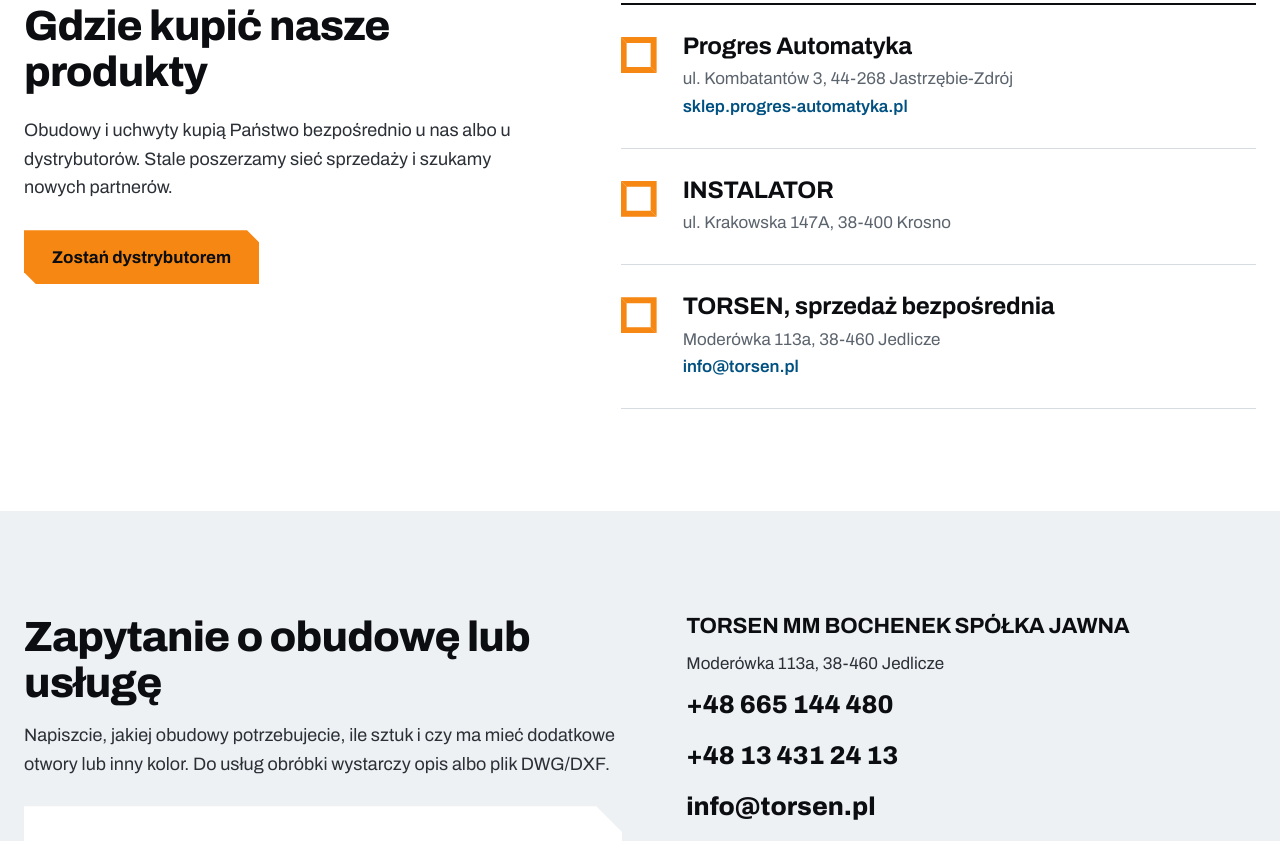
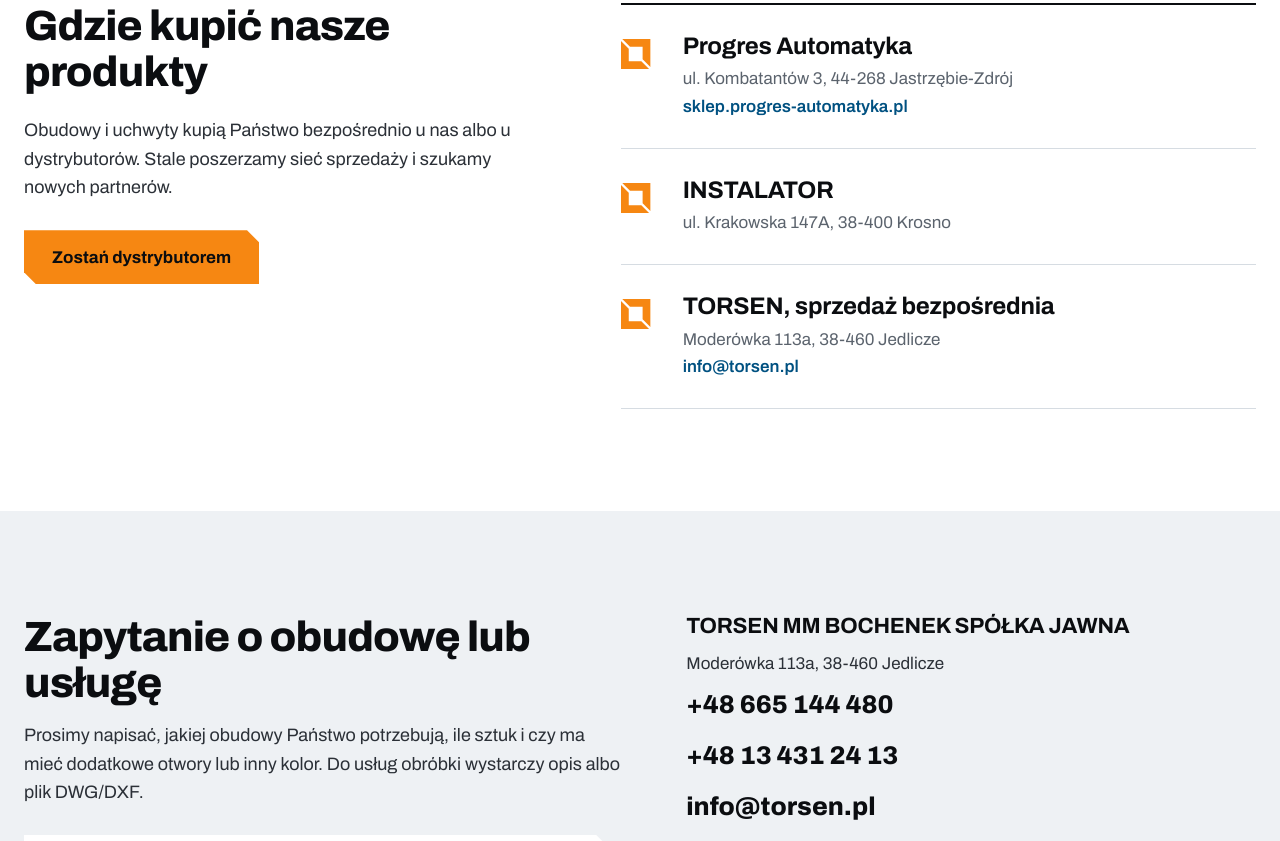
Before and after one commit to Disaster26/torsen-koncepcja, a plain HTML site: page index.html in a window 1280 px wide. Shown: the part 5415-6256 px from the top of the page. Drawn offline with Linux system fonts and the light colour scheme.

Commit message:
Znak z logo przy dystrybutorach, przycięte zdjęcia produktów, mapa
Co-Authored-By: Claude Opus 5.5 <noreply@anthropic.com>

```diff
--- a/index.html
+++ b/index.html
@@ -151,7 +151,7 @@ section{padding:clamp(64px,8vw,120px) 0}
 .siec .opis{font-size:18px;margin-bottom:28px}
 .dyst{border-top:2px solid var(--ink)}
 .dyst article{display:grid;grid-template-columns:44px 1fr;gap:18px;padding:28px 0;border-bottom:1px solid var(--ln)}
-.dyst .zn{position:relative;width:36px;height:36px;--n:36px;--nt:6px;margin-top:4px}
+.dyst .zn{width:30px;height:30px;margin-top:6px}.dyst .zn svg{width:30px;height:30px;display:block}
 .dyst h3{font-size:24px;margin-bottom:6px}
 .dyst p{margin:0;color:var(--mut)}
 .dyst a{color:var(--bl);font-weight:600;text-decoration:none}
@@ -471,9 +471,9 @@ footer li{margin:0 0 6px}
       <a class="btn btn-or" href="#kontakt">Zostań dystrybutorem</a>
     </div>
     <div class="dyst">
-      <article><span class="zn"><span class="n-tr"></span><span class="n-bl"></span></span><div><h3>Progres Automatyka</h3><p>ul. Kombatantów 3, 44-268 Jastrzębie-Zdrój</p><p><a href="https://sklep.progres-automatyka.pl" rel="noopener" target="_blank">sklep.progres-automatyka.pl</a></p></div></article>
-      <article><span class="zn"><span class="n-tr"></span><span class="n-bl"></span></span><div><h3>INSTALATOR</h3><p>ul. Krakowska 147A, 38-400 Krosno</p></div></article>
-      <article><span class="zn"><span class="n-tr"></span><span class="n-bl"></span></span><div><h3>TORSEN, sprzedaż bezpośrednia</h3><p>Moderówka 113a, 38-460 Jedlicze</p><p><a href="mailto:info@torsen.pl">info@torsen.pl</a></p></div></article>
+      <article><span class="zn"><svg viewBox="0 0 20.8 20.8" aria-hidden="true"><g transform="matrix(1 0 0 -1 0 20.79)"><path d="m20.354 20.79h-19.467l5.3707-5.3711h8.7266v-8.7258l5.3699-5.3711v19.468" fill="#F68712"/><path d="m0 0h19.466l-5.3703 5.3703h-8.725v8.725l-5.3711 5.3711v-19.466" fill="#F68712"/></g></svg></span><div><h3>Progres Automatyka</h3><p>ul. Kombatantów 3, 44-268 Jastrzębie-Zdrój</p><p><a href="https://sklep.progres-automatyka.pl" rel="noopener" target="_blank">sklep.progres-automatyka.pl</a></p></div></article>
+      <article><span class="zn"><svg viewBox="0 0 20.8 20.8" aria-hidden="true"><g transform="matrix(1 0 0 -1 0 20.79)"><path d="m20.354 20.79h-19.467l5.3707-5.3711h8.7266v-8.7258l5.3699-5.3711v19.468" fill="#F68712"/><path d="m0 0h19.466l-5.3703 5.3703h-8.725v8.725l-5.3711 5.3711v-19.466" fill="#F68712"/></g></svg></span><div><h3>INSTALATOR</h3><p>ul. Krakowska 147A, 38-400 Krosno</p></div></article>
+      <article><span class="zn"><svg viewBox="0 0 20.8 20.8" aria-hidden="true"><g transform="matrix(1 0 0 -1 0 20.79)"><path d="m20.354 20.79h-19.467l5.3707-5.3711h8.7266v-8.7258l5.3699-5.3711v19.468" fill="#F68712"/><path d="m0 0h19.466l-5.3703 5.3703h-8.725v8.725l-5.3711 5.3711v-19.466" fill="#F68712"/></g></svg></span><div><h3>TORSEN, sprzedaż bezpośrednia</h3><p>Moderówka 113a, 38-460 Jedlicze</p><p><a href="mailto:info@torsen.pl">info@torsen.pl</a></p></div></article>
     </div>
   </div>
 </section>
@@ -482,7 +482,7 @@ footer li{margin:0 0 6px}
   <div class="wrap kontakt">
     <div>
       <h2>Zapytanie o obudowę lub usługę</h2>
-      <p class="opis">Napiszcie, jakiej obudowy potrzebujecie, ile sztuk i czy ma mieć dodatkowe otwory lub inny kolor. Do usług obróbki wystarczy opis albo plik DWG/DXF.</p>
+      <p class="opis">Prosimy napisać, jakiej obudowy Państwo potrzebują, ile sztuk i czy ma mieć dodatkowe otwory lub inny kolor. Do usług obróbki wystarczy opis albo plik DWG/DXF.</p>
       <form id="formularz" novalidate>
         <div class="pola">
           <label>Imię i nazwisko<input name="imie" autocomplete="name"></label>
@@ -504,7 +504,7 @@ footer li{margin:0 0 6px}
       <p><a class="duzy" href="mailto:info@torsen.pl">info@torsen.pl</a></p>
       <p class="rej">NIP 684-265-34-44 &middot; REGON 383359833 &middot; KRS 0000786286</p>
       <div class="mapa">
-        <iframe title="Mapa dojazdu: Moderówka 113a, Jedlicze" src="https://www.google.com/maps?q=Moder%C3%B3wka+113a,+38-460+Jedlicze&amp;z=14&amp;output=embed" loading="lazy" referrerpolicy="no-referrer-when-downgrade"></iframe>
+        <iframe title="Mapa dojazdu: Moderówka 113a, Jedlicze" src="https://www.google.com/maps?q=Moder%C3%B3wka+113a,+38-460+Jedlicze&amp;z=15&amp;output=embed" loading="lazy" referrerpolicy="no-referrer-when-downgrade"></iframe>
       </div>
     </div>
   </div>
```
